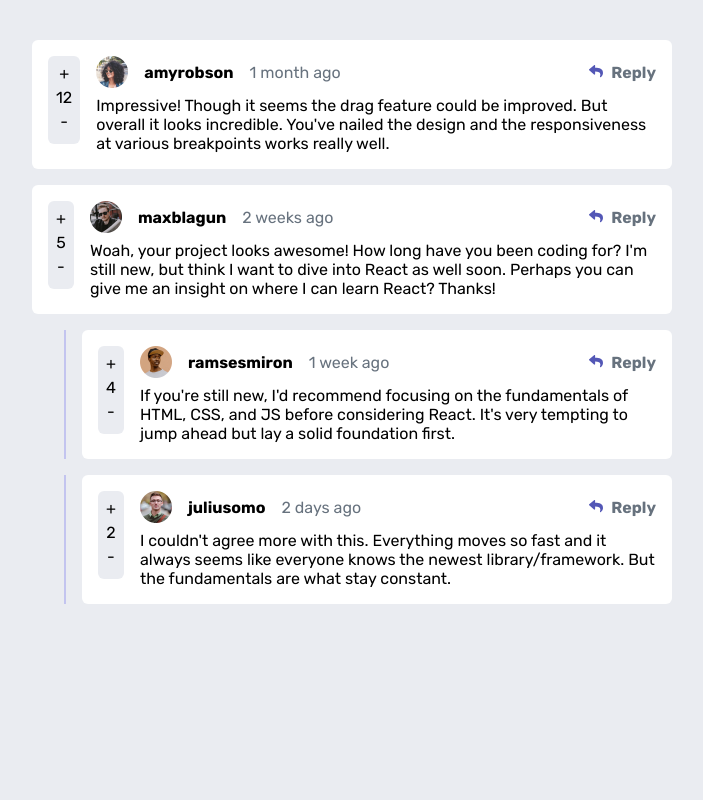
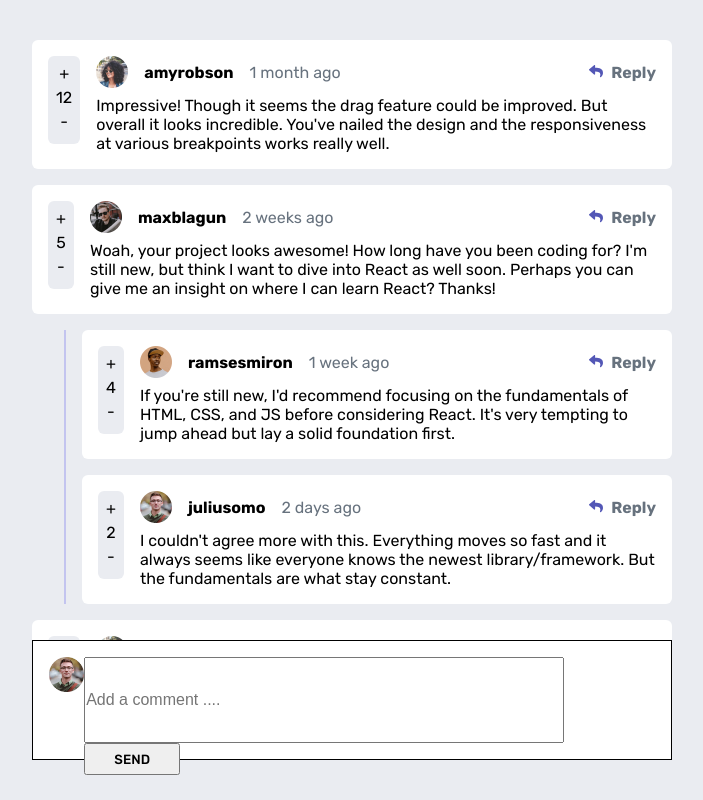
Before and after one commit to Johnnnex/interactive-comment-section, a React (Vite) app: page / in a window 1280 px wide. Shown: the whole page, without its empty margins (288-991 px from the left). Built offline with nearby package versions, Linux system fonts and the light colour scheme.

Commit message:
debugging...

```diff
--- a/src/App.css
+++ b/src/App.css
@@ -89,6 +89,32 @@ body {
   margin: 0 0 1rem auto;
   padding-left: 1rem;
 }
-/* .text-area {
-
-} */
+.text-area {
+  position: fixed;
+  height: 15vh;
+  bottom: 5vh;
+  width: 50%;
+  border: 1px solid #000;
+  left: auto;
+  right: auto;
+  display: flex;
+  justify-content: space-between;
+  background-color: #fff;
+  padding: 1rem;
+}
+.img-comment {
+  height: 2.2rem;
+}
+.inpt-sbmt {
+  margin-right: 1rem;
+  height: 100%;
+  width: 30rem;
+  flex: 1;
+  font-size: 1rem;
+}
+.btn-sbmt {
+  width: 6rem;
+  height: 2rem;
+  font-family: 'Rubik', sans-serif;
+  font-weight: 500;
+}
--- a/src/App.jsx
+++ b/src/App.jsx
@@ -3,6 +3,7 @@ import './App.css'
 import data from'./assets/data.json'
 
 function App() {
+  const [input, setInput] = useState(null)
   // const [comments, setComments] = useState(data.comments)
   // const [comment, setComment] = useState('')
   // const [userComment, setUserComment] = useState('')
@@ -16,8 +17,8 @@ function App() {
   // const [isDeletingAllUsers, setIsDeletingAllUsers] = useState(false)
   // const [isDeletingAllCommentsAndUsers, setIsDeletingAllCommentsAndUsers] = useState(false)
   const userComment = data.comments.map(comment => ( (
-    <section>
-      <div key={comment.id} className='comment-area'>
+    <section key={comment.id}>
+      <div className='comment-area'>
         <div className='aside'>
           <span>+</span>
           <span>{comment.score}</span>
@@ -33,10 +34,11 @@ function App() {
           <p>{comment.content}</p>
         </div>
       </div>
+      <div className='replies-container'>
       {comment.replies && comment.replies.map(reply => {
         return (
-          <div className='replies-container'>
-            <div key={reply.id} className='comment-area'>
+          <div key={reply.id}>
+            <div className='comment-area'>
               <div className='aside'>
                 <span>+</span>
                 <span>{reply.score}</span>
@@ -55,6 +57,7 @@ function App() {
           </div>
         )
       })}
+      </div>
 
     </section>
     )
@@ -68,18 +71,17 @@ function App() {
   return (
     <div className="container">
       {userComment}
-      {/* {userComment} */}
-      {/* <div className='replies-container'>{userComment}</div> */}
-      {/* <div className='text-area'>
-        <img src="/images/avatars/image-juliusomo.png" alt="" />
+      {userComment}
+      <div className='text-area'>
+        <img className='img-comment' src="/images/avatars/image-juliusomo.png" alt="" />
         <form onSubmit= {getComment}>
-          <input type="text"
+          <input className='inpt-sbmt' type="text"
           onChange={(e) => setInput(e.target.value)}
           placeholder = "Add a comment ...."
           />
-          <button type='submit'>SEND</button>
+          <button className='btn-sbmt' type='submit'>SEND</button>
         </form>
-      </div> */}
+      </div>
     </div>
   )
 }
```
